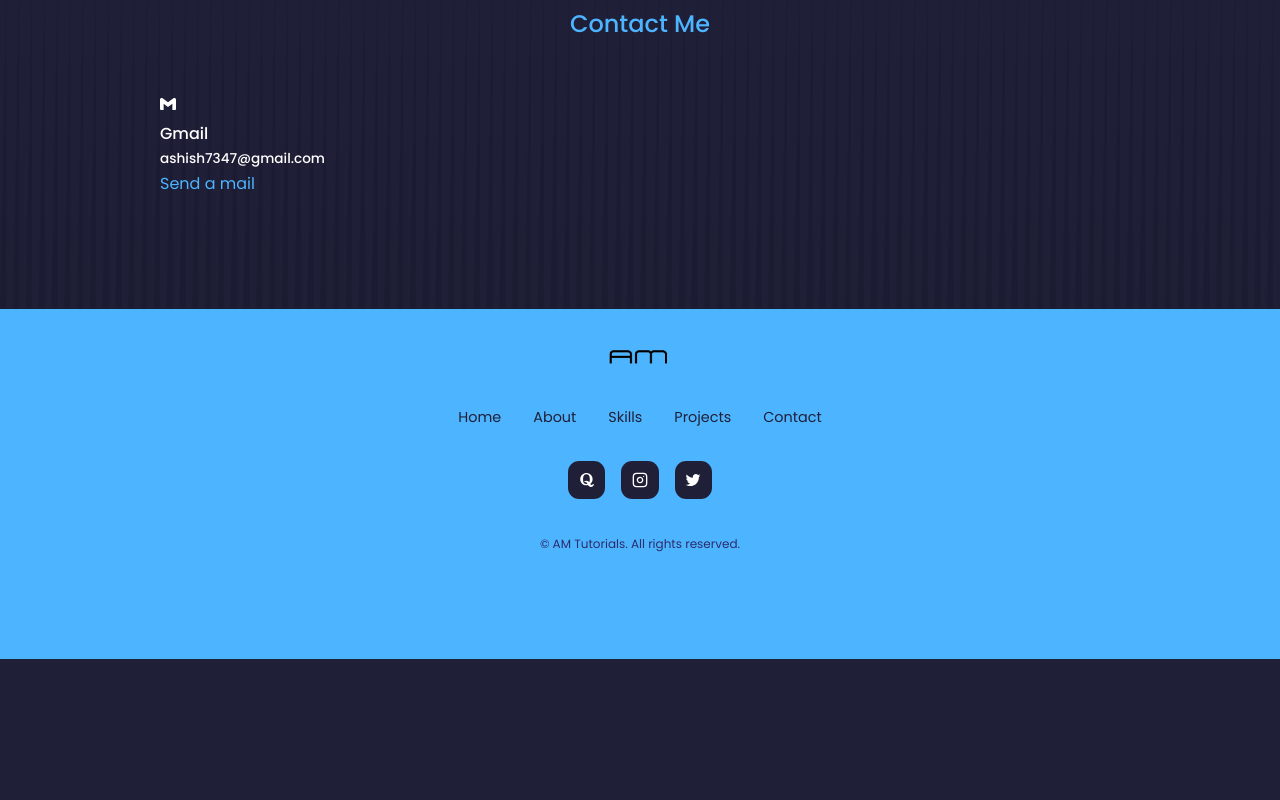
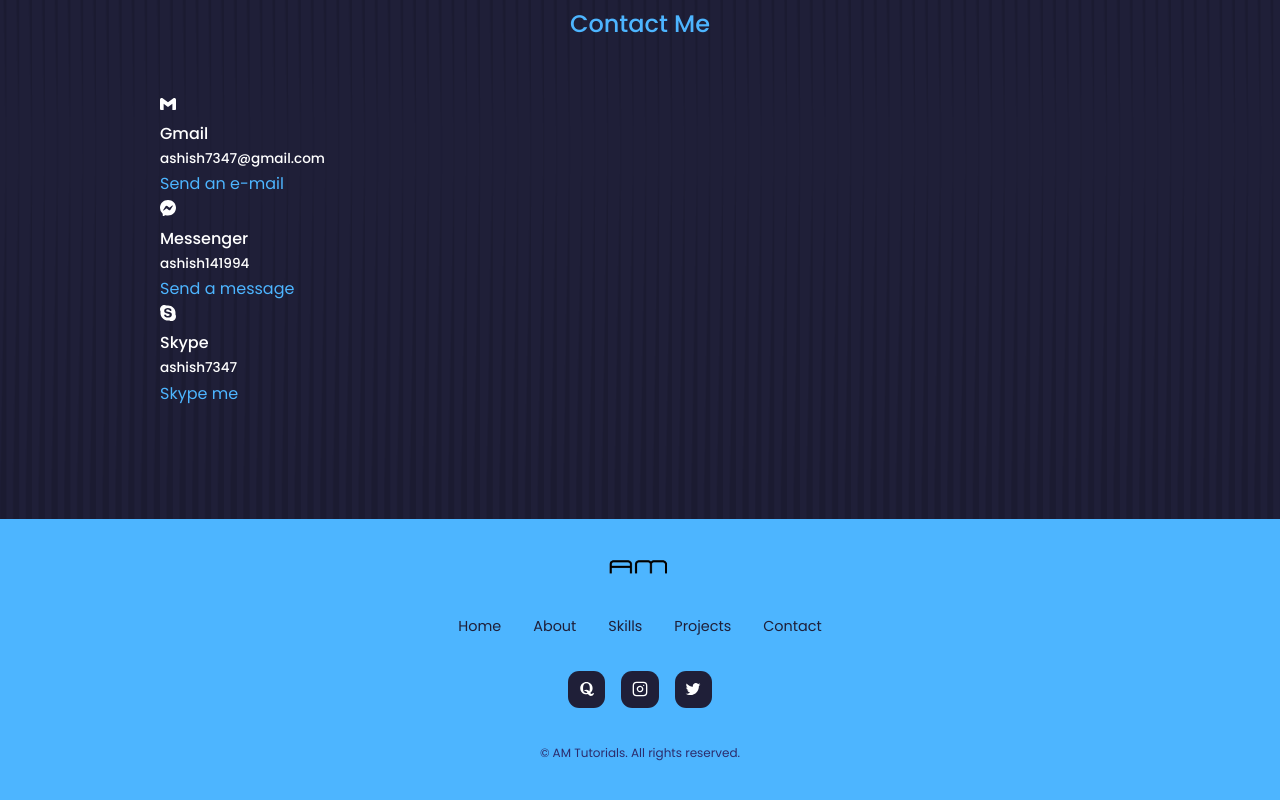
Before and after one commit to ash14ish/My-Portfolio, a React (Create React App) app: page / in a window 1280 px wide. Shown: the part 2732-3532 px from the top of the page. Before the commit the page ends 3391 px from the top, so only its background shows below. Built offline with nearby package versions, Linux system fonts and the light colour scheme.

Commit message:
portfolio

```diff
--- a/src/components/Contact/Contact.jsx
+++ b/src/components/Contact/Contact.jsx
@@ -1,6 +1,6 @@
 import React from "react";
 import "./Contact.css";
-import { SiGmail } from "react-icons/si";
+import { SiGmail, SiMessenger, SiSkype } from "react-icons/si";
 
 const Contact = () => {
   return (
@@ -14,7 +14,33 @@ const Contact = () => {
             <SiGmail />
             <h4>Gmail</h4>
             <h5>ashish7347@gmail.com</h5>
-            <a href="mailto:ashish7347@gmail.com">Send a mail</a>
+            <a href="mailto:ashish7347@gmail.com">Send an e-mail</a>
+          </article>
+
+          <article className="contact__option">
+            <SiMessenger />
+            <h4>Messenger</h4>
+            <h5>ashish141994</h5>
+            <a
+              href="https://m.me/ash14ish/"
+              target="_blank"
+              rel="noopener noreferrer"
+            >
+              Send a message
+            </a>
+          </article>
+
+          <article className="contact__option">
+            <SiSkype />
+            <h4>Skype</h4>
+            <h5>ashish7347</h5>
+            <a
+              href="https://join.skype.com/invite/yApaeI1vgreD"
+              target="_blank"
+              rel="noopener noreferrer"
+            >
+              Skype me
+            </a>
           </article>
         </div>
       </div>
```
